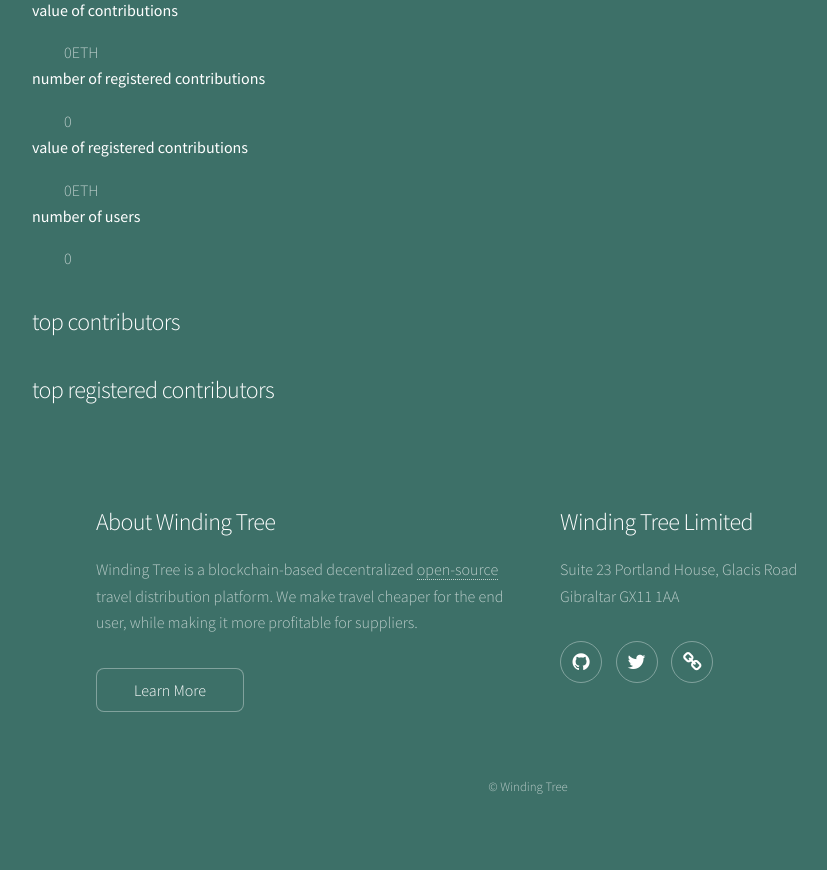
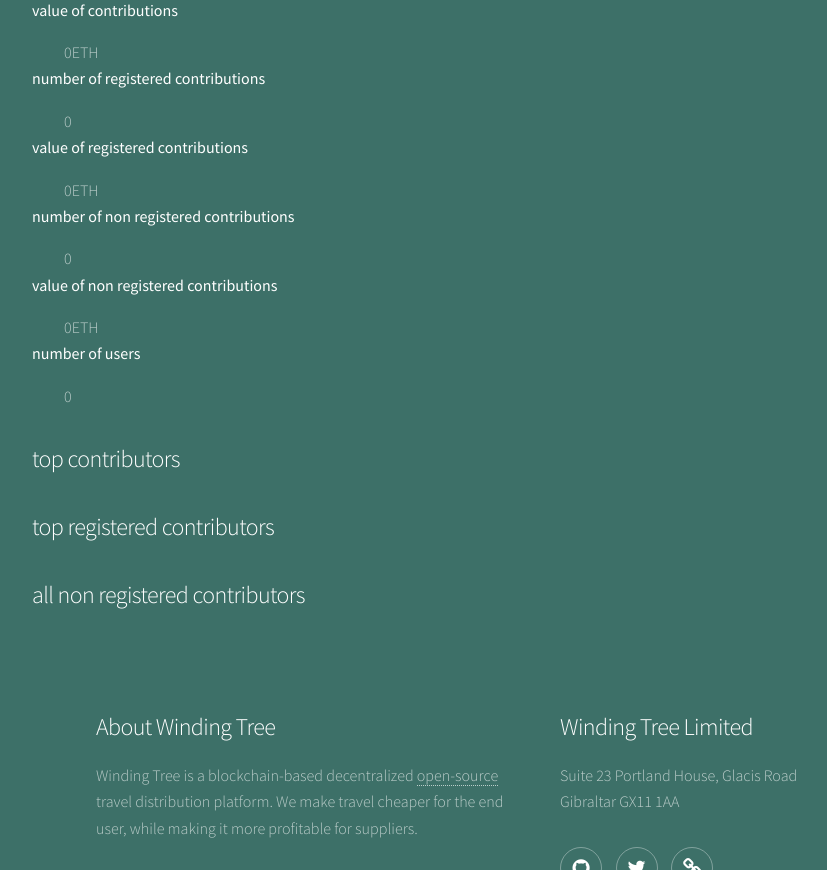
Before and after one commit to windingtree/wt-accounts, a Django app: page /ico/eth_sums/ in a window 1280 px wide. Shown: the part 217-1087 px from the top of the page, without its empty margins (96-923 px from the left). Before the commit the page ends 1011 px from the top, so only its background shows below. Run offline with Django 3.2, Linux system fonts and the light colour scheme; the visitor is signed in with stand-in values (Sample User, id 1); data comes from the database, SQL or seed files in the repository; data that the repository does not hold is empty; some libraries are stand-ins or nearby versions.

Commit message:
display unregistered accounts

```diff
--- a/accounts/templates/accounts/eth_sums.html
+++ b/accounts/templates/accounts/eth_sums.html
@@ -18,6 +18,8 @@
     <dt>value of contributions</dt><dd>{{ unique_contributions_sum|floatformat:"-3" }}ETH</dd>
     <dt>number of registered contributions</dt><dd>{{ registered_contributions|length }}</dd>
     <dt>value of registered contributions</dt><dd>{{ registered_contributions_sum|floatformat:"-3" }}ETH</dd>
+    <dt>number of non registered contributions</dt><dd>{{ non_registered_contributions|length }}</dd>
+    <dt>value of non registered contributions</dt><dd>{{ non_registered_contributions_sum|floatformat:"-3" }}ETH</dd>
     <dt>number of users</dt><dd>{{ users|length }}</dd>
   </dl>
 
@@ -35,4 +37,11 @@
     {% endfor %}
   </ol>
 
+  <h2>all non registered contributors</h2>
+  <ol>
+    {% for address, value_eth, value in non_registered_contributions_sorted %}
+      <li><a href="https://etherscan.io/address/{{ address }}">{{ address }}</a>: {{ value_eth|floatformat:"-3" }}ETH</li>
+    {% endfor %}
+  </ol>
+
 {% endblock %}
--- a/accounts/views.py
+++ b/accounts/views.py
@@ -205,6 +205,7 @@ def eth_sums(request):
     all_transactions_cache = cache.get(etherscan.CACHE_KEY)
     if all_transactions_cache:
         all_transactions = pickle.loads(zlib.decompress(all_transactions_cache))
+    all_transactions = etherscan.get_transactions() + etherscan.get_transactions(internal=True)
     transactions = etherscan.filter_failed(all_transactions)
     total = etherscan.eth_get_total(transactions)
     sum_for_accounts = etherscan.get_sum_for_accounts(transactions, users_by_eth_address.keys())
@@ -212,6 +213,8 @@ def eth_sums(request):
     unique_contributions_sum = int(sum( v for (a,v) in unique_contributions.items() )) / 10**18
     registered_contributions = [ (a,v) for (a,v) in sum_for_accounts.items() if v > 0 ]
     registered_contributions_sum = int(sum( v for (a,v) in sum_for_accounts.items() )) / 10**18
+    non_registered_contributions = dict( (k,v) for (k,v) in unique_contributions.items() if k not in registered_contributions )
+    non_registered_contributions_sum = int(sum( v for (a,v) in non_registered_contributions.items() )) / 10**18
 
     unique_contributions_sorted = [
         (x, int(y)/10**18, y) for x,y in
@@ -220,6 +223,10 @@ def eth_sums(request):
     sum_for_accounts_sorted = [
         (x, int(y)/10**18, y) for x,y in
         sorted(sum_for_accounts.items(), key=lambda x: -x[1])
+    ]
+    non_registered_contributions_sorted = [
+        (x, int(y)/10**18, y) for x,y in
+        sorted(non_registered_contributions.items(), key=lambda x: -x[1])
     ]
 
     for account, sum_ in sum_for_accounts.items():
@@ -238,6 +245,9 @@ def eth_sums(request):
         'sum_for_accounts_sorted': sum_for_accounts_sorted,
         'registered_contributions': registered_contributions,
         'registered_contributions_sum': registered_contributions_sum,
+        'non_registered_contributions': non_registered_contributions,
+        'non_registered_contributions_sum': non_registered_contributions_sum,
+        'non_registered_contributions_sorted': non_registered_contributions_sorted,
         'total': total,
         'total_eth': int(total)/10**18,
         'users': users,
```
